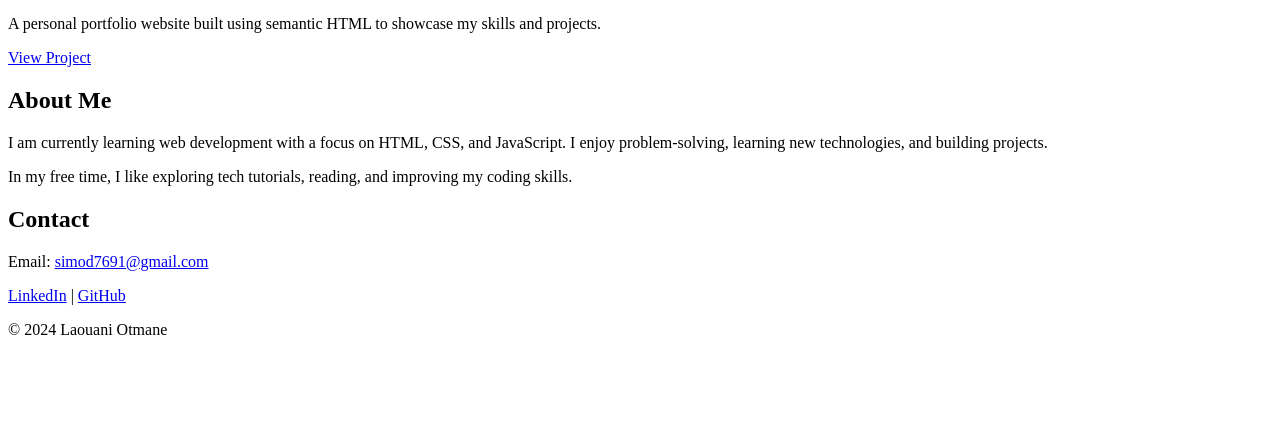
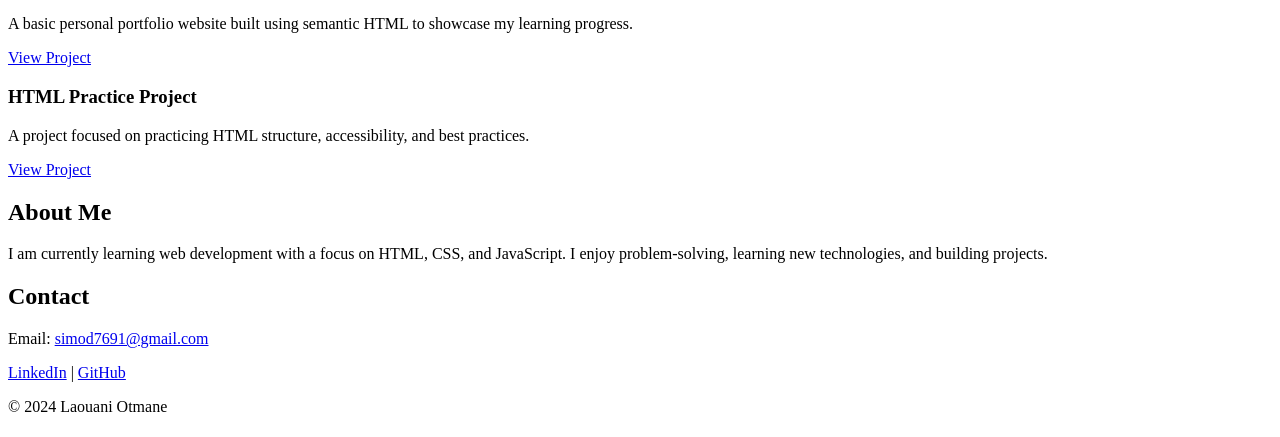
Before and after one commit to simod7691-creator/My_First_Portfolio, a plain HTML site: page html_basic/index.html in a window 1280 px wide. Shown: the part 363-800 px from the top of the page. Drawn offline with Linux system fonts and the light colour scheme.

Commit message:
Update index.html

```diff
--- a/html_basic/index.html
+++ b/html_basic/index.html
@@ -30,26 +30,33 @@
 
 <section id="projects">
     <h2>Projects</h2>
-</section>
 
     <article class="project">
         <h3>My First Portfolio</h3>
         <p>
-        A personal portfolio website built using semantic HTML to showcase my skills and projects.
+            A basic personal portfolio website built using semantic HTML to showcase my learning progress.
         </p>
         <a href="https://github.com/simod7691-creator/My_First_Portfolio" target="_blank">
             View Project
         </a>
     </article>
 
+    <article class="project">
+        <h3>HTML Practice Project</h3>
+        <p>
+            A project focused on practicing HTML structure, accessibility, and best practices.
+        </p>
+        <a href="https://github.com/simod7691-creator" target="_blank">
+            View Project
+        </a>
+    </article>
+</section>
+
 <section id="about">
     <h2>About Me</h2>
     <p>
         I am currently learning web development with a focus on HTML, CSS, and JavaScript.
         I enjoy problem-solving, learning new technologies, and building projects.
-    </p>
-    <p>
-        In my free time, I like exploring tech tutorials, reading, and improving my coding skills.
     </p>
 </section>
 
```
Lines whose indentation alone changed are shown as unchanged.
